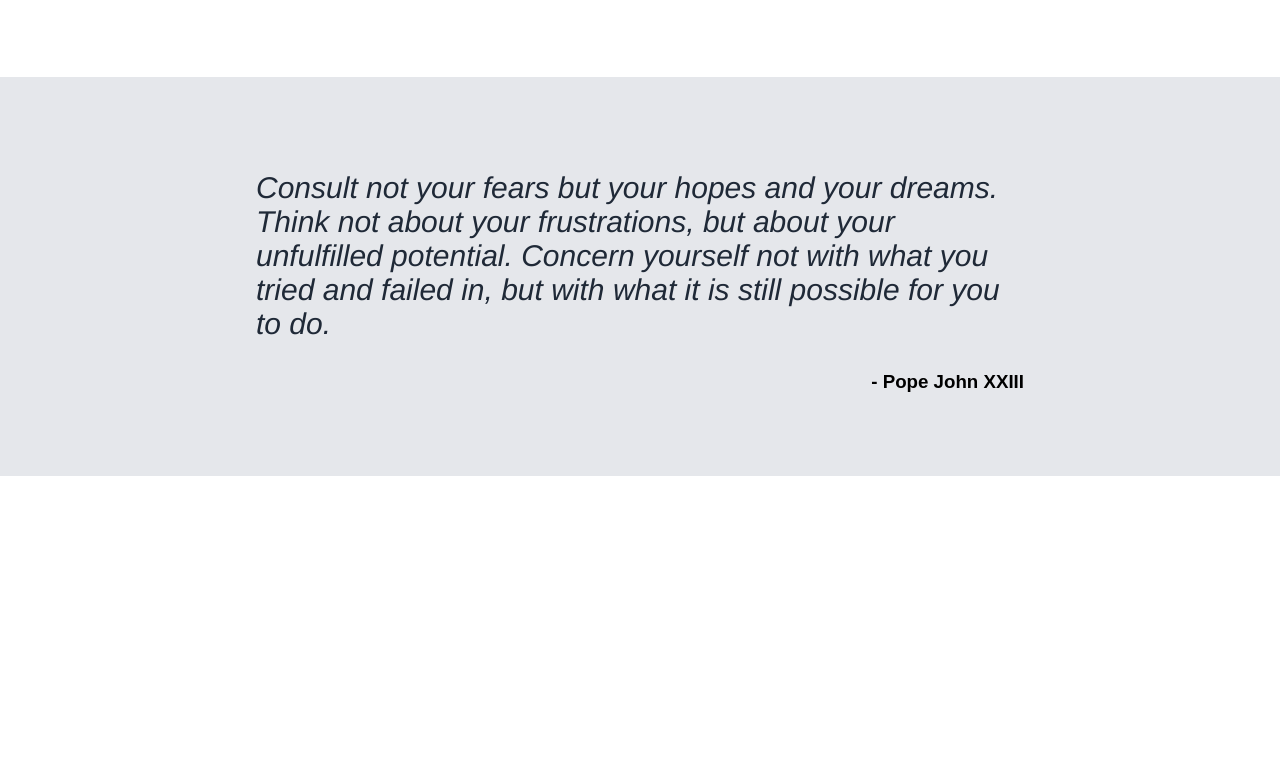
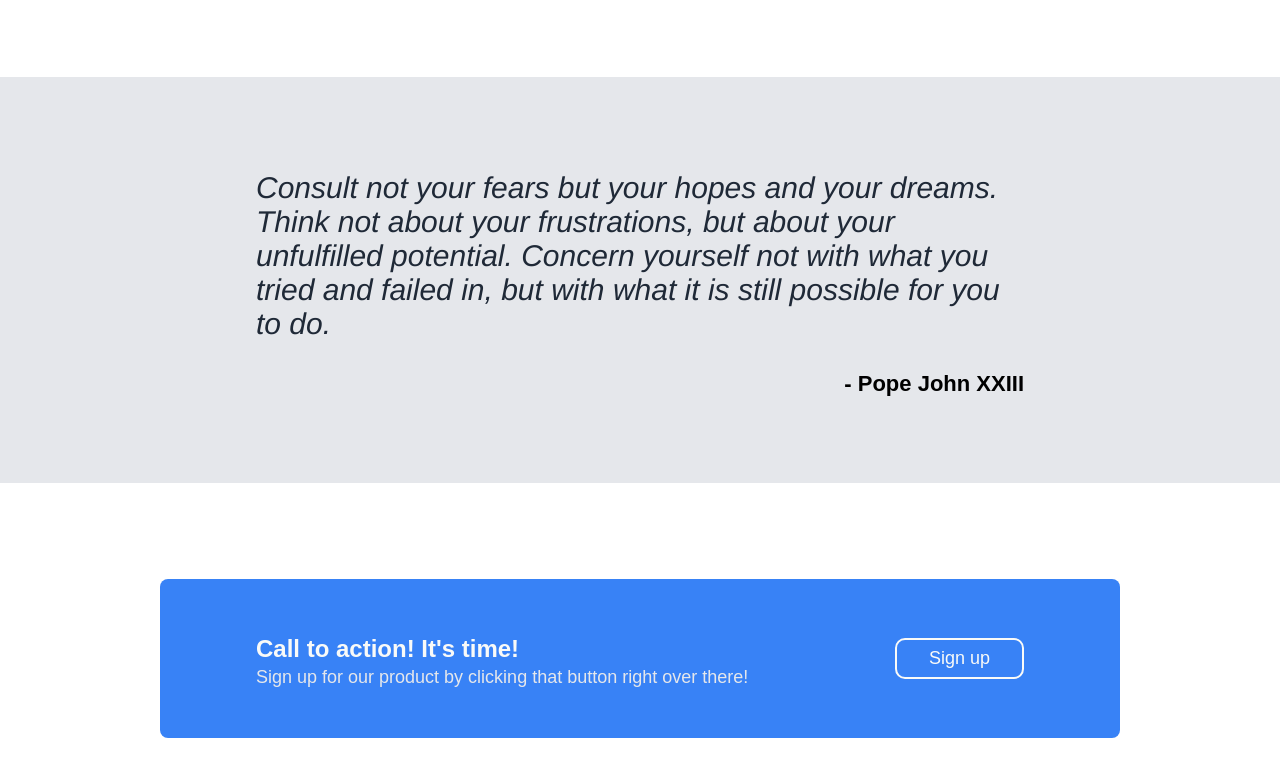
Before and after one commit to pkthunder87/odin-landing-page, a plain HTML site: page index.html in a window 1280 px wide. Shown: the part 925-1701 px from the top of the page. Before the commit the page ends 1401 px from the top, so only its background shows below. Drawn offline with Linux system fonts and the light colour scheme.

Commit message:
feat: add and finish call to action section

```diff
--- a/index.html
+++ b/index.html
@@ -68,6 +68,16 @@
     </p>
     <h3 class="author">- Pope John XXIII</h3>
   </div>
+  <div class="blue-block">
+    <div class="blue-left">
+      <p class="action-text-bigger">Call to action! It's time!</p>
+      <p class="action-text-smaller">Sign up for our product by clicking
+      that button right over there!</p>
+    </div>
+    <div class="blue-right">
+      <button class="border">Sign up</button>
+    </div>
+  </div>
 </body>
 
 </html>
--- a/styles.css
+++ b/styles.css
@@ -10,26 +10,37 @@ ul {
 }
 
 a:link,
-a:visited {
+a:visited,
+.sub-text,
+.action-text-smaller {
     text-decoration: none;
     color: #E5E7EB;
+}
+
+h1,
+button,
+.header,
+.action-text-bigger {
+    color: #f9faf8;
 }
 
 h1 {
     font-size: 48px;
     font-weight: 800;
-    color: #f9faf8;
     margin: 0;
 }
 
 button {
     background-color: #3882f6;
-    color: #f9faf8;
     font-size: 18px;
     padding: 8px 32px;
     border-radius: 10px;
     border-style: none;
     max-width: fit-content;
+}
+
+button.border {
+    border: 2px solid #f9faf8;
 }
 
 .hero-right>img {
@@ -42,7 +53,6 @@ button {
     display: flex;
     align-items: center;
     font-size: 24px;
-    color: #f9faf8;
     justify-content: space-between;
     flex-wrap: wrap;
 }
@@ -89,7 +99,6 @@ button {
 }
 
 .sub-text {
-    color: #E5E7EB;
     margin-top: 1em;
 }
 
@@ -118,6 +127,7 @@ button {
 
 .author {
     text-align: right;
+    font-size: 22px;
 }
 
 .quote-block {
@@ -125,9 +135,41 @@ button {
     padding: 4em 16em;
 }
 
+.blue-block {
+    display: flex;
+    flex-wrap: wrap;
+    margin: 6em 10em;
+    padding: 2em 6em;
+    justify-content: space-between;
+    align-items: center;
+    background-color: #3882f6;
+    border-radius: 8px;
+}
+
+.action-text-bigger {
+    font-size: 24px;
+    font-weight: bold;
+    margin-bottom: 0;
+}
+
+.action-text-smaller {
+    margin-top: 4px;
+    font-size: 18px;
+}
+
 @media screen and (max-width: 1000px) {
     .quote-block {
         padding: 2em 0;
+    }
+
+    .blue-block {
+        margin: 1em 2em;
+        text-align: center;
+        flex-direction: column;
+    }
+
+    .action-text-bigger {
+        margin: 0;
     }
 }
 
```
